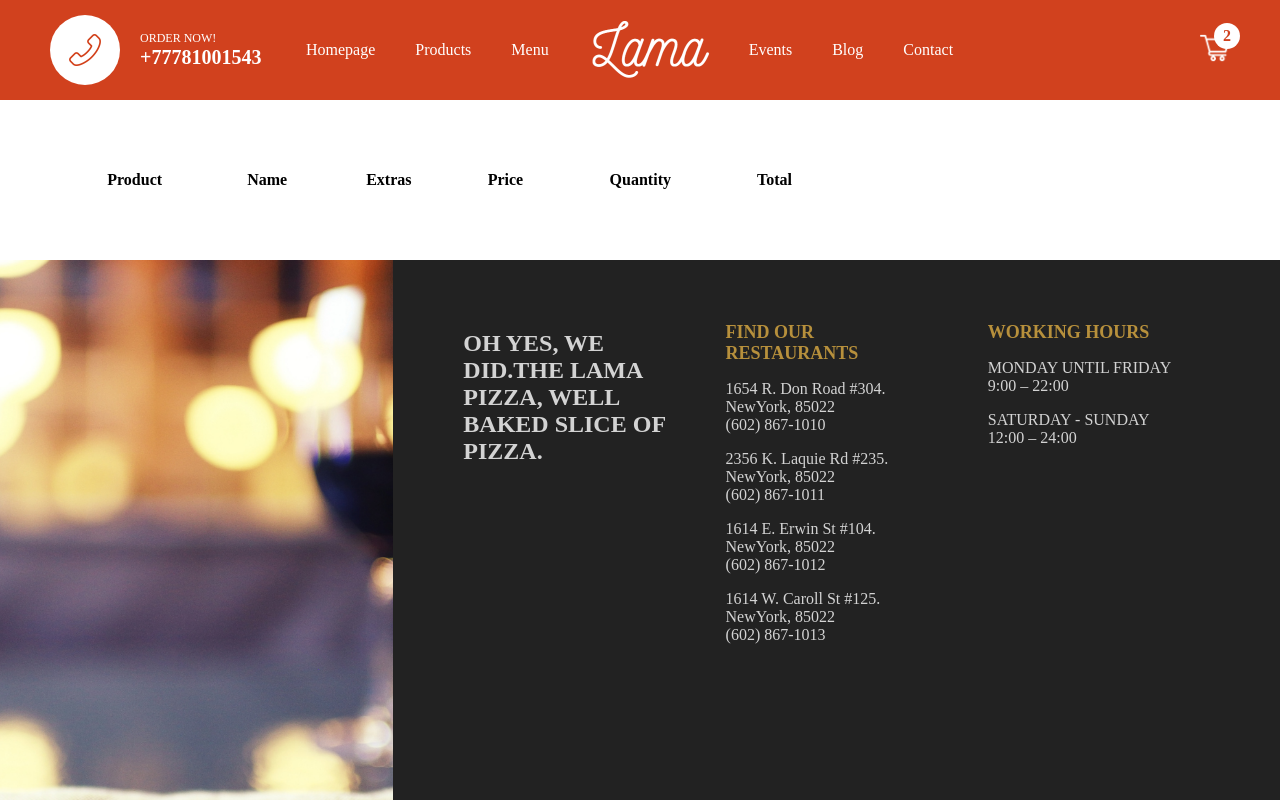
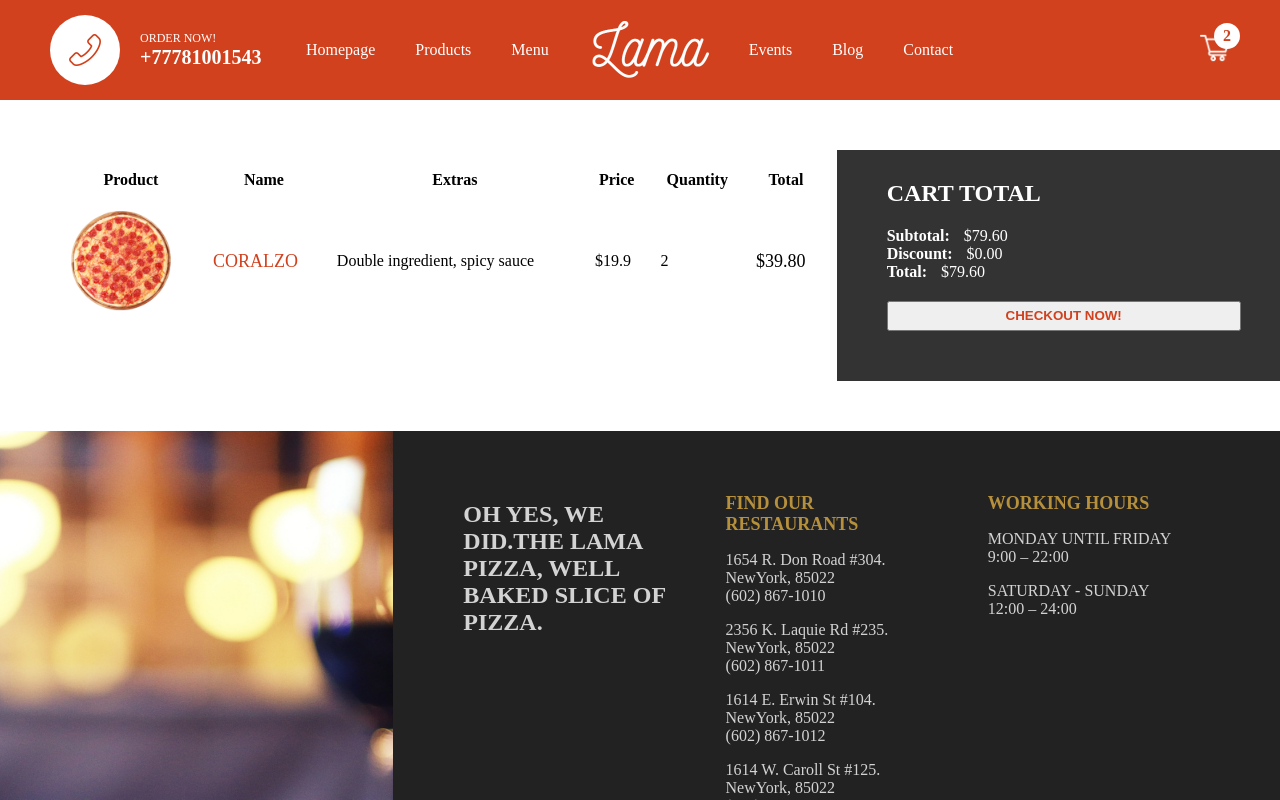
Before and after one commit to TOXA-DEV-R/next-js_food_ordering, a Next.js app: page /cart in a window 1280 px wide. Shown: the top 800 px of the page. Built offline with nearby package versions, Linux system fonts and the light colour scheme.

Commit message:
I have finished cart

```diff
--- a/pages/cart.jsx
+++ b/pages/cart.jsx
@@ -1,3 +1,4 @@
+import Image from "next/image";
 import React from "react";
 import StyleCart from "../styles/StyleCart";
 
@@ -14,9 +15,50 @@ const Cart = () => {
             <th>Quantity</th>
             <th>Total</th>
           </tr>
+          <tr>
+            <td>
+              <div className="imgContainer">
+                <Image
+                  src="/img/pizza.png"
+                  layout="fill"
+                  objectFit="cover"
+                  alt="pizza.png"
+                />
+              </div>
+            </td>
+            <td>
+              <span className="name">CORALZO</span>
+            </td>
+            <td>
+              <span className="extras">Double ingredient, spicy sauce</span>
+            </td>
+            <td>
+              <span className="price">$19.9</span>
+            </td>
+            <td>
+              <span className="quantity">2</span>
+            </td>
+            <td>
+              <span className="total">$39.80</span>
+            </td>
+          </tr>
         </table>
       </div>
-      <div className="right"></div>
+      <div className="right">
+        <div className="wrapper">
+          <h2 className="title">CART TOTAL</h2>
+          <div className="totalText">
+            <b className="totalTextTitle">Subtotal: </b>$79.60
+          </div>
+          <div className="totalText">
+            <b className="totalTextTitle">Discount: </b>$0.00
+          </div>
+          <div className="totalText">
+            <b className="totalTextTitle">Total: </b>$79.60
+          </div>
+          <button className="button">CHECKOUT NOW!</button>
+        </div>
+      </div>
     </StyleCart>
   );
 };
```
